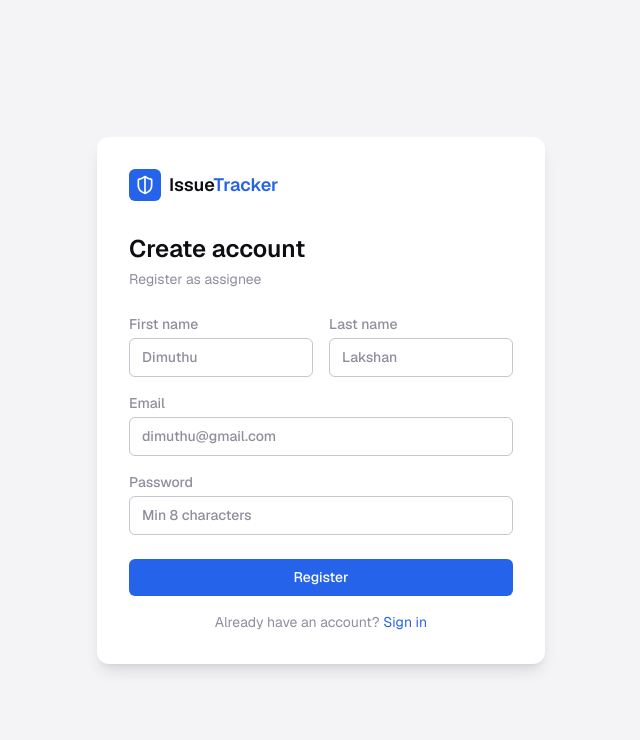
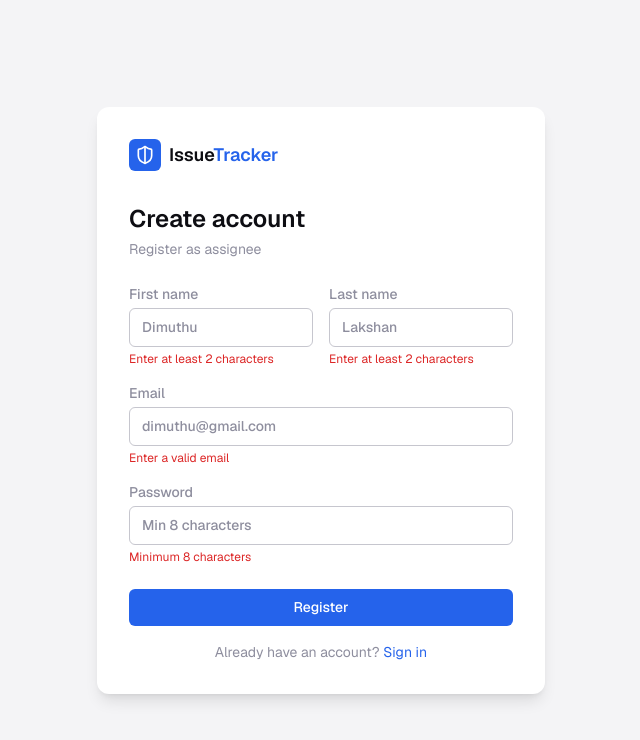
Before and after one commit to idlakshan/Issue-Tracker-Fronted, a React (Vite) app: page /register in a window 1280 px wide. Both pictures are taken after a click on the button "Register". Shown: the top 740 px of the page, without its empty margins (319-959 px from the left). Built offline with nearby package versions, Linux system fonts and the light colour scheme; no server answers.

Commit message:
feat: add zod validations

```diff
--- a/package.json
+++ b/package.json
@@ -22,7 +22,8 @@
     "react-toastify": "^11.1.0",
     "sweetalert2": "^11.26.24",
     "tailwindcss": "^4.2.2",
-    "xlsx": "^0.18.5"
+    "xlsx": "^0.18.5",
+    "zod": "^4.3.6"
   },
   "devDependencies": {
     "@eslint/js": "^9.39.4",
--- a/src/App.jsx
+++ b/src/App.jsx
@@ -34,7 +34,7 @@ function App() {
 
       <Route element={<ProtectedRoute allowedRoles={["DEV"]} />}>
         <Route element={<AppLayout />}>
-          <Route path="/dev" element={<div>Developer Dashboard</div>} />
+          <Route path="/dev" element={<div>Developer Dashboard – Coming soon. Please use admin credentials for now.</div>} />
           <Route path="/dev/my-tasks" element={<div>My Tasks</div>} />
         </Route>
       </Route>
--- a/src/pages/issue-details-modal.jsx
+++ b/src/pages/issue-details-modal.jsx
@@ -158,7 +158,7 @@ const IssueDetailsModal = ({ isOpen, onClose, issue }) => {
                       </div>
 
                       <span className="text-xs text-(--color-secondary-text)">
-                        {new Date(c.createdAt).toLocaleString("en-GB")}
+                        {new Date(c.createdAt).toLocaleString()}
                       </span>
                     </div>
 
--- a/src/pages/issue-model.jsx
+++ b/src/pages/issue-model.jsx
@@ -14,6 +14,7 @@ import {
   useUpdateIssueMutation,
 } from "../redux/api/issue-api";
 import { toast } from "react-toastify";
+import { z } from "zod";
 
 const IssueModel = ({ open, onClose, issue }) => {
   const { data: users } = useGetAllUsersQuery();
@@ -26,6 +27,7 @@ const IssueModel = ({ open, onClose, issue }) => {
   const [priority, setPriority] = useState(issue?.priority || "Medium");
   const [severity, setSeverity] = useState(issue?.severity || "Moderate");
   const [assignee, setAssignee] = useState(issue?.assignee?._id || "");
+  const [error, setError] = useState("");
 
   const statusOptions = ISSUE_STATUS.filter((option) => option.value !== "All");
 
@@ -43,7 +45,20 @@ const IssueModel = ({ open, onClose, issue }) => {
     value: user._id,
   }));
 
+  const issueSchema = z.object({
+    title: z.string().min(1, "* Title is required"),
+  });
+
+  //function for create and update issue
   const handleSubmit = async () => {
+    const result = issueSchema.safeParse({ title });
+
+    if (!result.success) {
+      setError(result.error.issues[0].message);
+      return;
+    }
+    setError("");
+
     try {
       let res;
 
@@ -86,7 +101,6 @@ const IssueModel = ({ open, onClose, issue }) => {
     setAssignee("");
   };
 
-
   if (!open) return null;
 
   return (
@@ -107,7 +121,8 @@ const IssueModel = ({ open, onClose, issue }) => {
         <div className="p-6 space-y-4">
           <div>
             <label className="text-sm font-medium text-(--color-secondary-text)">
-              Title <span className="text-red-500">*</span>
+              Title{" "}
+              <span className="text-(--color-priority-critical-text)">*</span>
             </label>
             <Input
               placeholder="Issue title"
@@ -115,6 +130,11 @@ const IssueModel = ({ open, onClose, issue }) => {
               onChange={(e) => setTitle(e.target.value)}
               className="mt-1 w-full "
             />
+            {error && (
+              <p className="text-(--color-priority-critical-text) text-xs mt-1">
+                {error}
+              </p>
+            )}
           </div>
 
           <div>
--- a/src/pages/register.jsx
+++ b/src/pages/register.jsx
@@ -5,18 +5,44 @@ import Button from "../components/ui/button";
 import { useNavigate } from "react-router-dom";
 import { toast } from "react-toastify";
 import { useRegisterMutation } from "../redux/api/auth-api";
+import { z } from "zod";
 
 const Register = () => {
   const [register] = useRegisterMutation();
-
-
   const navigate = useNavigate();
   const [firstName, setFirstName] = useState("");
   const [lastName, setLastName] = useState("");
   const [email, setEmail] = useState("");
   const [password, setPassword] = useState("");
+  const [errors, setErrors] = useState({});
+
+  const registerSchema = z.object({
+    firstName: z.string().min(2, "Enter at least 2 characters"),
+    lastName: z.string().min(2, "Enter at least 2 characters"),
+    email: z.string().email("Enter a valid email"),
+    password: z.string().min(8, "Minimum 8 characters"),
+  });
 
   const handleRegister = async () => {
+    const result = registerSchema.safeParse({
+      firstName,
+      lastName,
+      email,
+      password,
+    });
+
+    if (!result.success) {
+      const fieldErrors = {};
+      result.error.issues.forEach((err) => {
+        fieldErrors[err.path[0]] = err.message;
+      });
+
+      setErrors(fieldErrors);
+      return;
+    }
+
+    setErrors({});
+
     try {
       await register({
         firstName,
@@ -29,7 +55,6 @@ const Register = () => {
       navigate("/login");
     } catch (err) {
       toast.error(err?.data?.message);
-      console.error("Register Error:", err);
     }
   };
 
@@ -63,6 +88,11 @@ const Register = () => {
               onChange={(e) => setFirstName(e.target.value)}
               className="w-full"
             />
+            {errors.firstName && (
+              <p className="text-(--color-priority-critical-text) text-xs mt-1">
+                {errors.firstName}
+              </p>
+            )}
           </div>
 
           <div className="mb-4">
@@ -75,6 +105,11 @@ const Register = () => {
               onChange={(e) => setLastName(e.target.value)}
               className="w-full"
             />
+            {errors.lastName && (
+              <p className="text-(--color-priority-critical-text) text-xs mt-1">
+                {errors.lastName}
+              </p>
+            )}
           </div>
         </div>
 
@@ -89,6 +124,11 @@ const Register = () => {
             onChange={(e) => setEmail(e.target.value)}
             className="w-full"
           />
+          {errors.email && (
+            <p className="text-(--color-priority-critical-text) text-xs mt-1">
+              {errors.email}
+            </p>
+          )}
         </div>
 
         <div className="mb-6">
@@ -102,9 +142,16 @@ const Register = () => {
             onChange={(e) => setPassword(e.target.value)}
             className="w-full"
           />
+          {errors.password && (
+            <p className="text-(--color-priority-critical-text) text-xs mt-1">
+              {errors.password}
+            </p>
+          )}
         </div>
 
-        <Button className="w-full mb-4" onClick={handleRegister}>Register</Button>
+        <Button className="w-full mb-4" onClick={handleRegister}>
+          Register
+        </Button>
 
         <p className="text-center text-sm text-(--color-secondary-text)">
           Already have an account?{" "}
```
Also changed, not shown: 1 other file (tests, documents, lock files or other folders).
